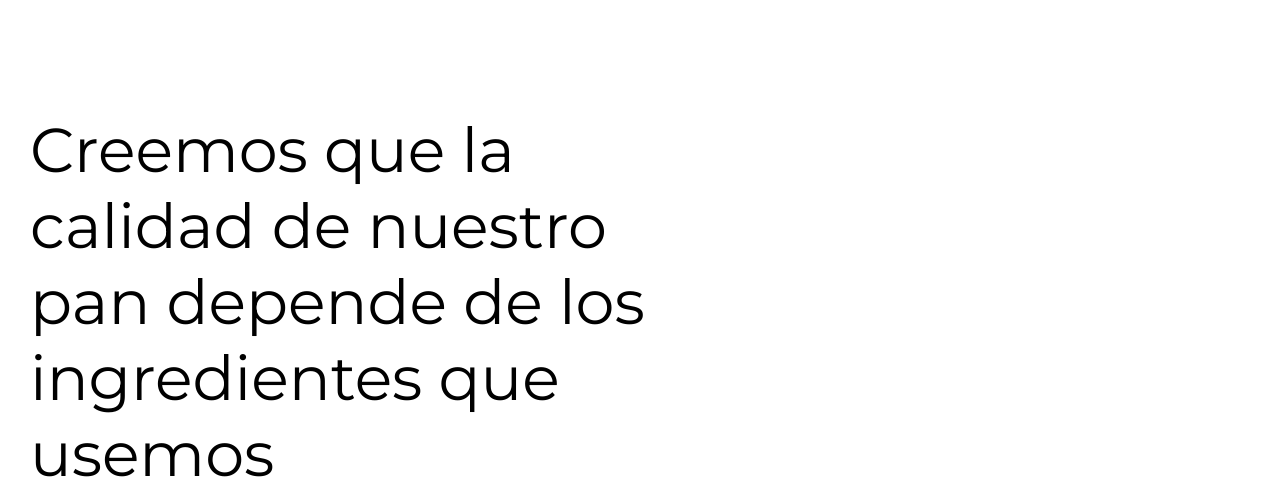
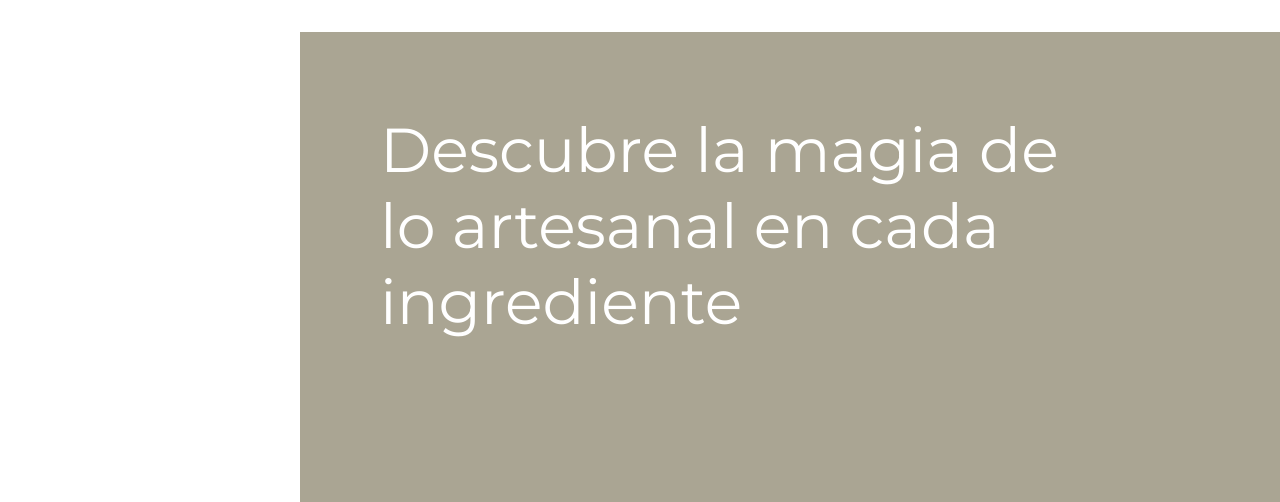
Before and after one commit to pm-moyanor/next-bollo-guella, a Next.js app: page / in a window 1280 px wide. Shown: the part 3670-4172 px from the top of the page. Built offline with nearby package versions, Linux system fonts and the light colour scheme.

Commit message:
margins sections

```diff
--- a/components/Gallery.js
+++ b/components/Gallery.js
@@ -5,6 +5,8 @@ import styles from "../styles/Gallery.module.css";
 const Gallery = () => {
   return (
     <div className={styles["wrapper"]}>
+
+      <div>
       <Image
         src="/pexels-cottonbro-studio-4686837.jpg"
         width={380}
@@ -22,6 +24,8 @@ const Gallery = () => {
         width={380}
         height={500}
       />
+      </div>
+
     </div>
   );
 };
--- a/components/Hero.js
+++ b/components/Hero.js
@@ -19,10 +19,12 @@ const Hero = () => {
 
 
       />
-      <h2 className={styles.statement}>
-        Creemos que la calidad de nuestro pan depende de los ingredientes que
-        usemos
+      <div className={styles.statement}>
+      <h2 >
+      Descubre la magia de lo artesanal en cada ingrediente
       </h2>
+      </div>
+
     </div>
   );
 };
--- a/pages/index.js
+++ b/pages/index.js
@@ -30,7 +30,7 @@ export default function Home() {
         <Menu />
         <div className="window-box"></div>
          <Hero />
-         <div className="window-box"></div>
+
         <Blog />
         <div className="window-box"></div>
         <Gallery />
--- a/styles/Banner.module.css
+++ b/styles/Banner.module.css
@@ -1,5 +1,5 @@
 .container{
-    height: 40;
+    height: 40%;
     display: flex;
     flex-direction: row;
     flex-wrap:nowrap;
--- a/styles/Blog.module.css
+++ b/styles/Blog.module.css
@@ -3,7 +3,7 @@
   justify-content: space-between;
   align-items: center;
   padding: 50px 30px;
-  height: 500px;
+  height: 600px;
   flex-wrap: wrap;
   background-color: antiquewhite;
 }
--- a/styles/Gallery.module.css
+++ b/styles/Gallery.module.css
@@ -1,8 +1,22 @@
 .wrapper {
-  background-color: rgb(130, 128, 126);
-  display: flex;
-  flexwrap: nowrap;
+    background-color:white ;
+display: flex;
+align-items: center;
   height: 700px;
-  align-items: center;
+
   margin: 0;
+
 }
+
+
+.wrapper div{
+    margin-trim: 300px;
+    display: flex;
+    flexwrap: nowrap;
+
+    align-items: center;
+}
+
+.wrapper div *{
+    margin: 10px;
+}
--- a/styles/Hero.module.css
+++ b/styles/Hero.module.css
@@ -1,6 +1,19 @@
 .statement{
+
+
+    width:100%;
+background-color: rgba(58, 46, 3, 0.429) ;
+    padding: 80px 30px;
+    margin: 200px 300px;
+  display: flex;
+    height: 500px;
+}
+
+.statement h2{
     font-size: 62px;
     font-weight: 400;
+    color: rgb(255, 255, 255);
     width: 60%;
-    padding: 80px 30px;
+    margin-left: 50px;
+  align-items: center;
 }
--- a/styles/globals.css
+++ b/styles/globals.css
@@ -31,7 +31,7 @@ background-color: white;
 }
 
 .window-box{
-  height:600px;
+  height:500px;
   background-color:transparent;
 
 }
```
